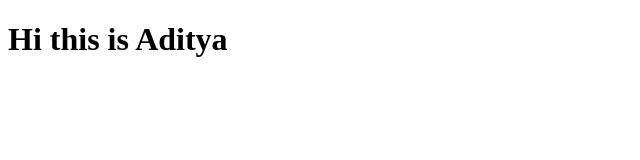
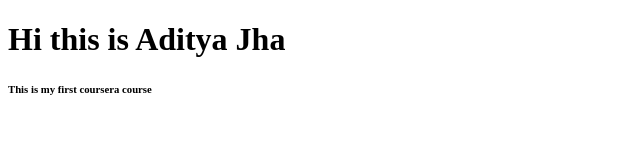
Before and after one commit to adityajha03/coursera-test, a plain HTML site: page site/index.html in a window 1280 px wide. Shown: the whole page, without its empty margins (0-640 px from the left). Drawn offline with Linux system fonts and the light colour scheme.

Commit message:
small addtion to page

```diff
--- a/site/index.html
+++ b/site/index.html
@@ -4,7 +4,8 @@
 	<title>Aditya|Coursera</title>
 </head>
 <body>
-<h1>Hi this is Aditya</h1>
+<h1>Hi this is Aditya Jha</h1>
+<h6>This is my first coursera course</h6>
 
 </body>
 </html>
```
